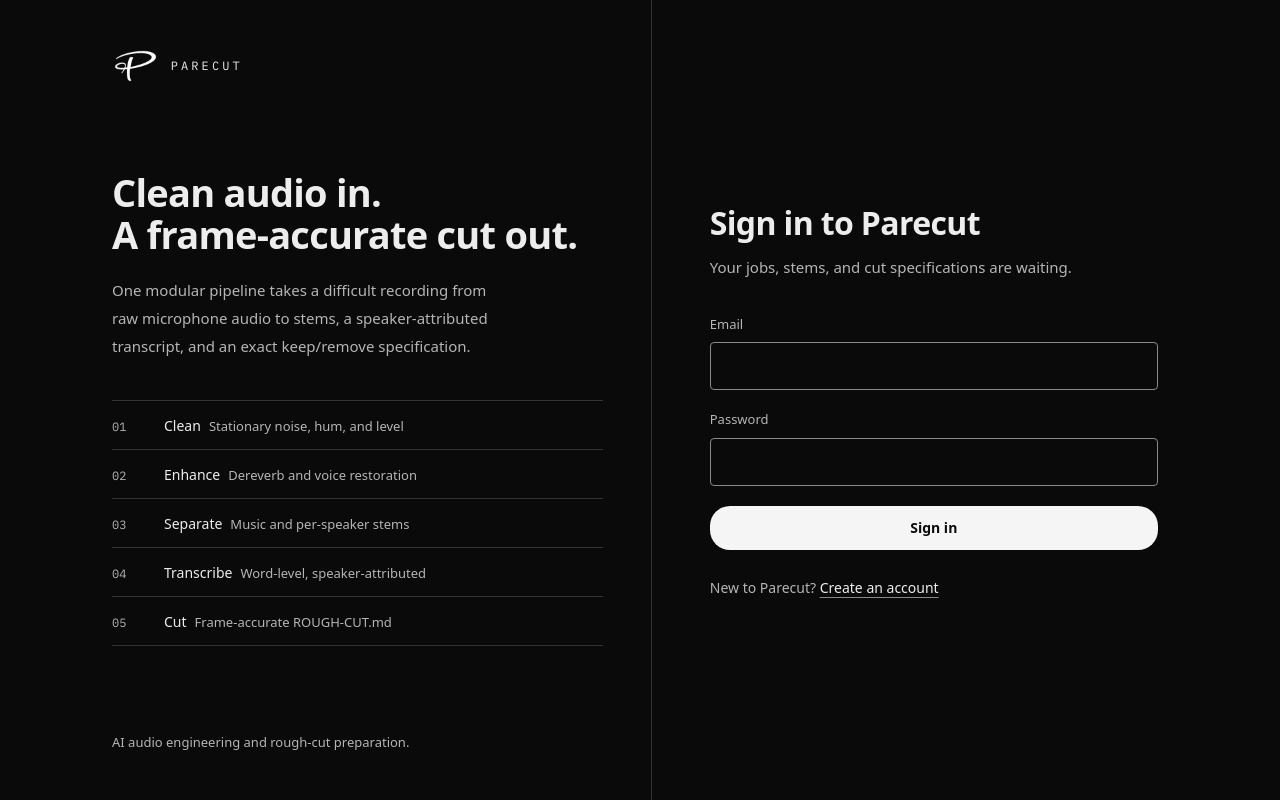
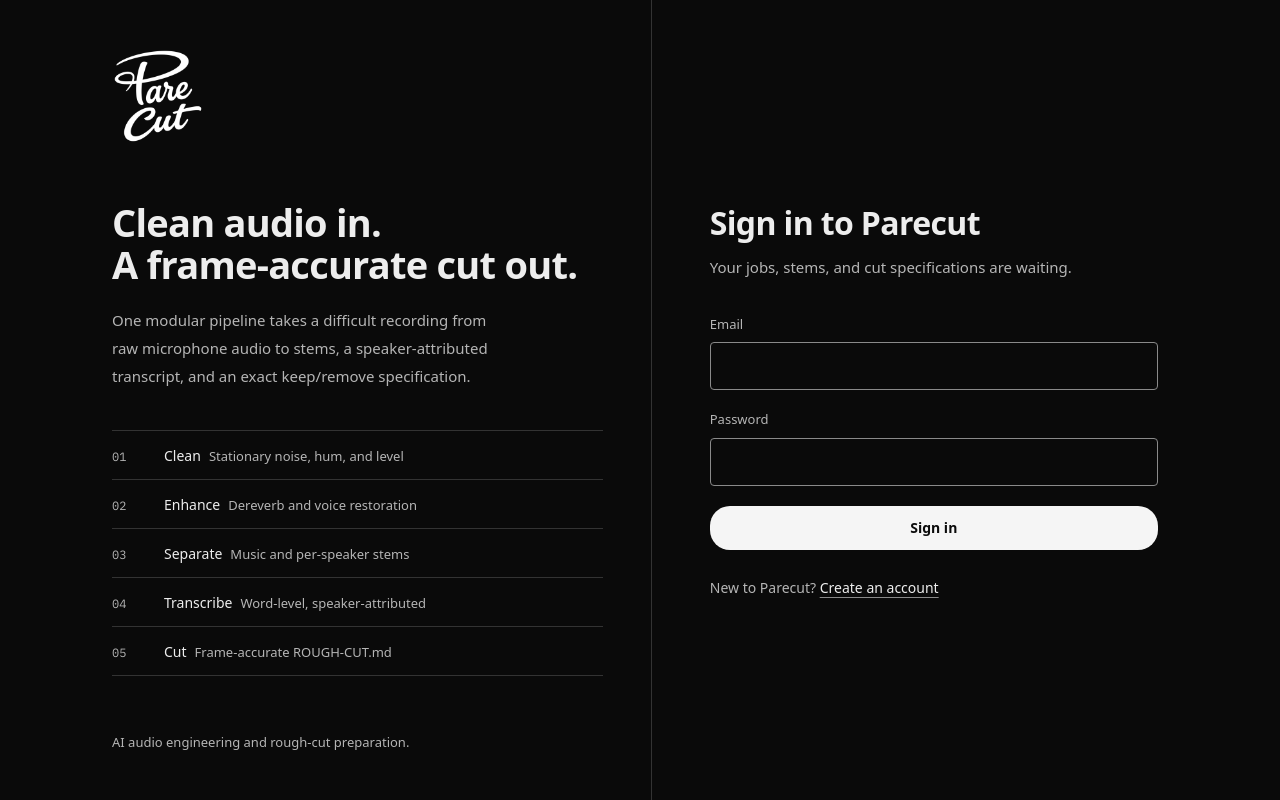
Before and after one commit to ahmednabiled/parecut, a React (Vite) app in the folder web/: page /login in a window 1280 px wide. Built offline with nearby package versions, Linux system fonts and the light colour scheme; no server answers; a web font is replaced by a local one.

Commit message:
feat(web): use script logo on auth pages

```diff
--- a/web/src/components/AuthLayout.tsx
+++ b/web/src/components/AuthLayout.tsx
@@ -1,5 +1,4 @@
 import type { ReactNode } from "react";
-import Brand from "./Brand";
 
 interface AuthLayoutProps {
   title: string;
@@ -20,7 +19,11 @@ export default function AuthLayout({ title, subtitle, children }: AuthLayoutProp
     <main className="min-h-screen bg-surface text-on-surface">
       <div className="mx-auto grid min-h-screen max-w-6xl lg:grid-cols-[1.02fr_0.98fr]">
         <section className="hidden flex-col justify-between border-r border-outline-variant px-12 py-12 lg:flex">
-          <Brand size="lg" />
+          <img
+            src="/brand/login-logo.png"
+            alt="Pare Cut"
+            className="h-24 w-auto self-start"
+          />
 
           <div className="max-w-[34rem]">
             <h1 className="text-[38px] font-semibold leading-[1.12] tracking-[-0.02em]">
@@ -62,7 +65,7 @@ export default function AuthLayout({ title, subtitle, children }: AuthLayoutProp
         <section className="flex items-center justify-center px-6 py-12 sm:px-10">
           <div className="w-full max-w-md">
             <div className="mb-10 lg:hidden">
-              <Brand />
+              <img src="/brand/login-logo.png" alt="Pare Cut" className="h-16 w-auto" />
             </div>
 
             <h2 className="text-[32px] font-semibold leading-10 tracking-[-0.02em]">
```
Also changed, not shown: web/public/brand/login-logo.png (added), 1 other file (tests, documents, lock files or other folders).
